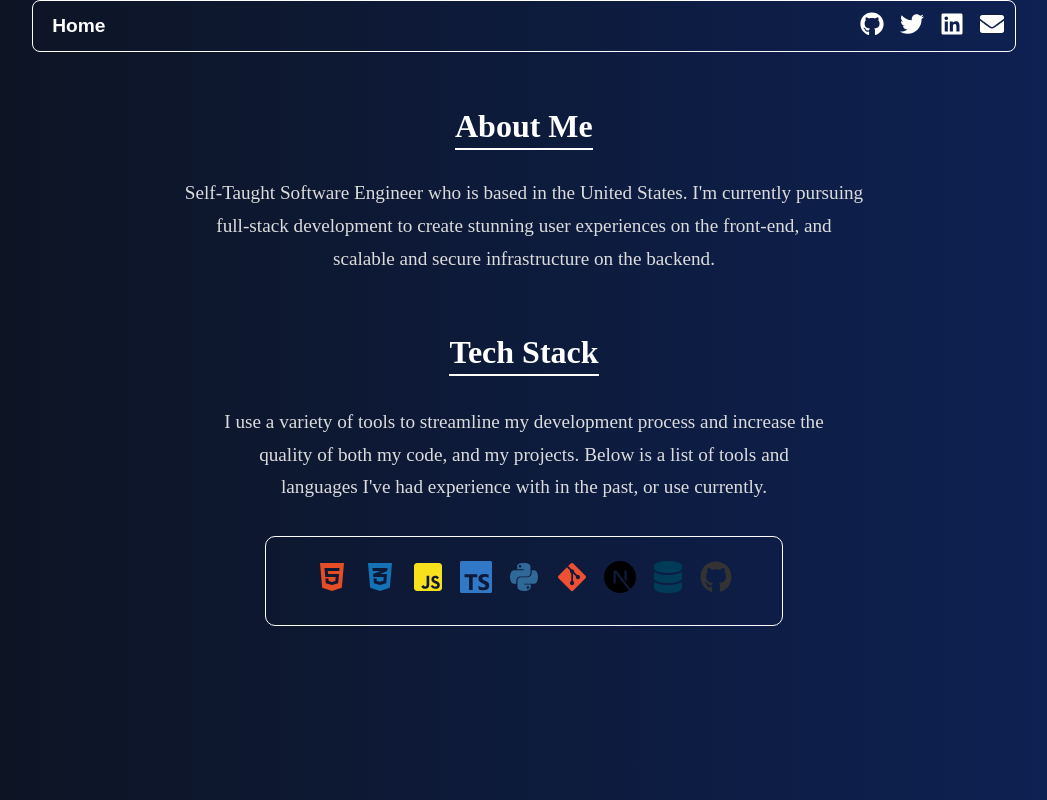
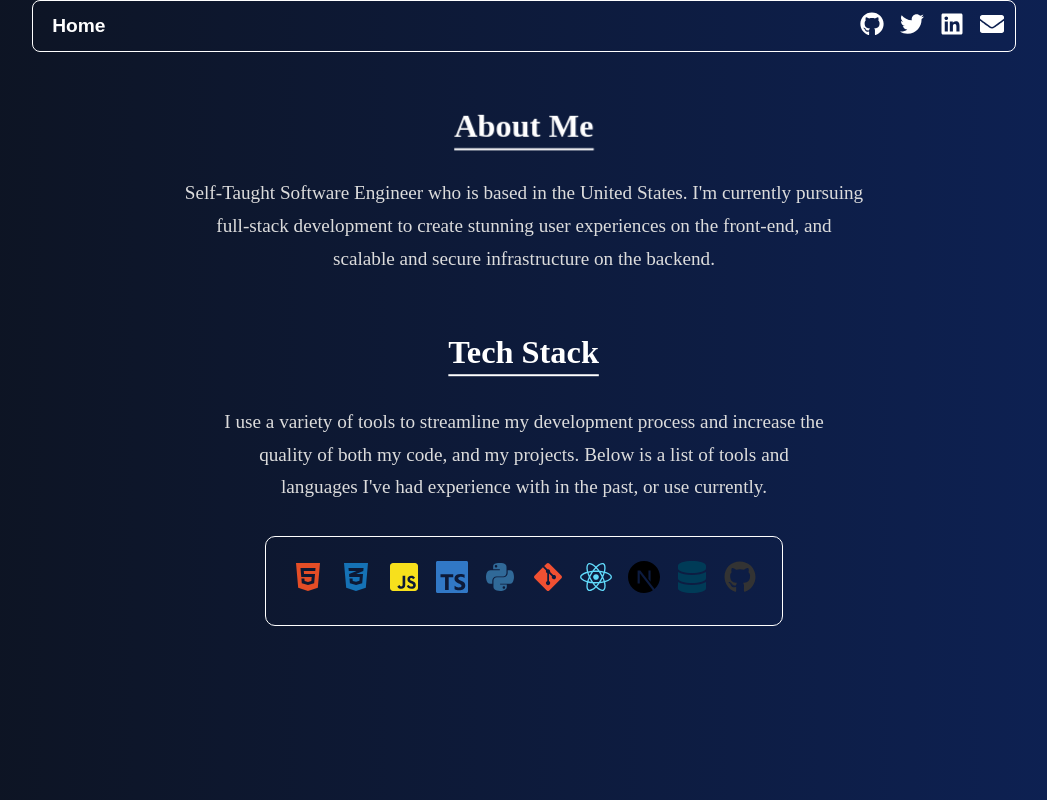
Before and after one commit to dredevs/dredevs-web, a Next.js app: page / in a window 1280 px wide. Shown: the whole page, without its empty margins (116-1163 px from the left). Built offline with nearby package versions, Linux system fonts and the light colour scheme; a web font is replaced by a local one.

Commit message:
add some cool animations i guess

```diff
--- a/src/components/header.tsx
+++ b/src/components/header.tsx
@@ -3,7 +3,7 @@ import React from 'react';
 const Header: React.FC = () => {
   return (
     <header style={styles.header}>
-      <h1 style={styles.title} className="fadeIn underline">About Me</h1>
+      <h1 style={styles.title} className="fadeIn underline pulse">About Me</h1>
       <style jsx>{`
         @keyframes fadeIn {
           0% { opacity: 0; transform: scale(0.9); filter: blur(4px); }
@@ -13,6 +13,12 @@ const Header: React.FC = () => {
         @keyframes underline {
           0% { width: 0; }
           100% { width: 100%; }
+        }
+
+        @keyframes pulse {
+          0% { transform: scale(1); opacity: 1; }
+          50% { transform: scale(1.05); opacity: 0.8; }
+          100% { transform: scale(1); opacity: 1; }
         }
 
         .fadeIn {
@@ -28,7 +34,7 @@ const Header: React.FC = () => {
           margin-top: 40px;
           font-family: 'FiraCodeBold', sans-serif; /* Ensure font-family matches the style */
           opacity: 0;
-          animation: fadeIn 1s ease-in-out forwards;
+          animation: fadeIn 1s ease-in-out forwards, pulse 2s infinite; /* Added pulse animation */
         }
 
         .underline::after {
@@ -57,7 +63,7 @@ const styles: { header: React.CSSProperties; title: React.CSSProperties } = {
     marginTop: '40px', // Move the text downwards by 40 pixels
     fontFamily: 'FiraCodeBold', // Apply the custom font
     opacity: 0, // Start hidden
-    animation: 'fadeIn 1s ease-in-out forwards', // Apply fade-in animation
+    animation: 'fadeIn 1s ease-in-out forwards, pulse 2s infinite', // Apply fade-in and pulse animation
   },
 };
 
--- a/src/components/techstack.tsx
+++ b/src/components/techstack.tsx
@@ -1,11 +1,11 @@
 import React from 'react';
-import { FaHtml5, FaCss3Alt, FaJsSquare, FaPython, FaGitAlt, FaGithub, FaDatabase } from 'react-icons/fa';
+import { FaHtml5, FaCss3Alt, FaJsSquare, FaPython, FaGitAlt, FaGithub, FaDatabase, FaReact } from 'react-icons/fa';
 import { SiTypescript, SiNextdotjs } from 'react-icons/si';
 
 const TechStack: React.FC = () => {
   return (
     <div style={containerStyles}>
-      <h2 style={headerStyles} className="fadeIn underline">Tech Stack</h2>
+      <h2 style={headerStyles} className="fadeIn underline pulse">Tech Stack</h2>
       <p style={paragraphStyles} className="fadeIn">
         I use a variety of tools to streamline my development process and increase the
         <br />
@@ -13,7 +13,7 @@ const TechStack: React.FC = () => {
         <br />
         languages I've had experience with in the past, or use currently.
       </p>
-      <div style={borderStyles}>
+      <div style={borderStyles} className="borderEffect">
         <div style={techStackStyles} className="fadeIn">
           <div style={{ ...iconStyles, color: '#E44D26' }} className="tech-icon">
             <FaHtml5 />
@@ -32,6 +32,9 @@ const TechStack: React.FC = () => {
           </div>
           <div style={{ ...iconStyles, color: '#F05032' }} className="tech-icon">
             <FaGitAlt />
+          </div>
+          <div style={{ ...iconStyles, color: '#61DAFB' }} className="tech-icon">
+            <FaReact />
           </div>
           <div style={{ ...iconStyles, color: '#000000' }} className="tech-icon">
             <SiNextdotjs />
@@ -56,6 +59,18 @@ const TechStack: React.FC = () => {
           100% { width: 100%; }
         }
 
+        @keyframes pulse {
+          0% { transform: scale(1); }
+          50% { transform: scale(1.05); }
+          100% { transform: scale(1); }
+        }
+
+        @keyframes borderGlow {
+          0% { box-shadow: 0 0 10px rgba(255, 255, 255, 0.5); }
+          50% { box-shadow: 0 0 20px rgba(255, 255, 255, 1); }
+          100% { box-shadow: 0 0 10px rgba(255, 255, 255, 0.5); }
+        }
+
         .fadeIn {
           animation: fadeIn 1.5s ease-in-out;
         }
@@ -74,6 +89,10 @@ const TechStack: React.FC = () => {
           height: 2px;
           background-color: white; /* Set underline color */
           animation: underline 0.5s ease-in-out forwards;
+        }
+
+        .pulse {
+          animation: pulse 2s infinite;
         }
 
         .tech-icon {
@@ -100,6 +119,14 @@ const TechStack: React.FC = () => {
 
         .tech-icon:hover::after {
           width: 100%; /* Full width underline effect */
+        }
+
+        .borderEffect {
+          transition: box-shadow 0.3s ease;
+        }
+
+        .borderEffect:hover {
+          animation: borderGlow 1.5s infinite;
         }
       `}</style>
     </div>
```
